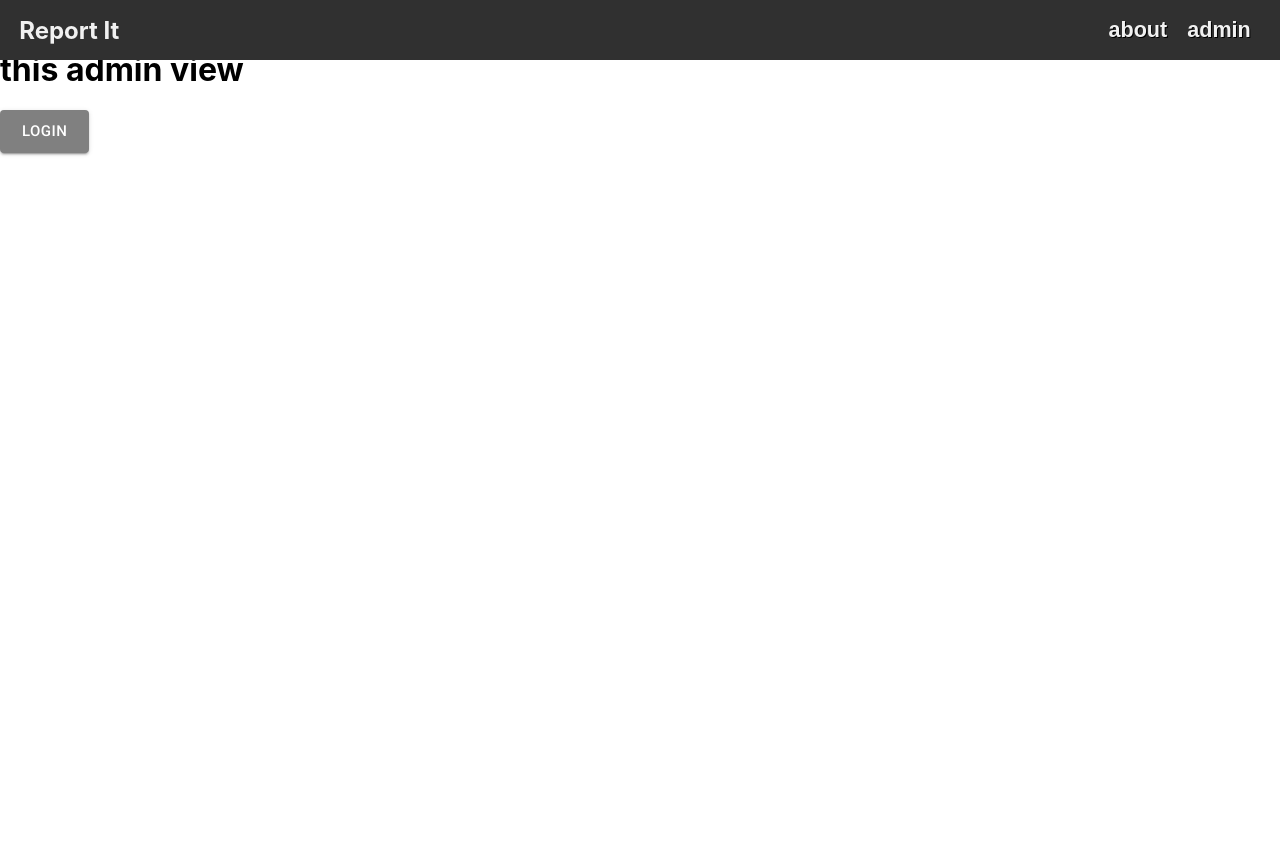
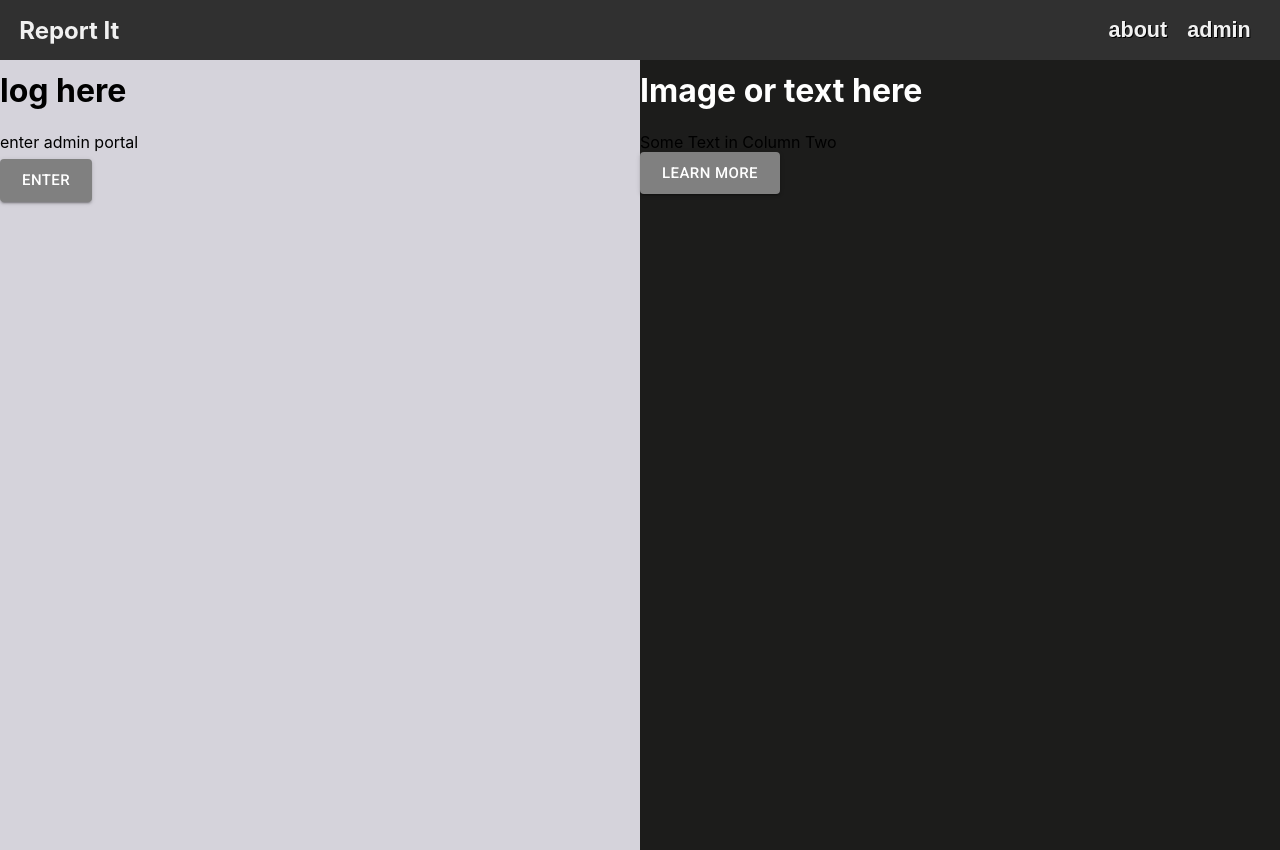
Before and after one commit to Tfauves/ReportItFrontEnd, a React (Create React App) app: page /admin in a window 1280 px wide. Before the commit the page ends 800 px from the top, so only its background shows below. Built offline with nearby package versions, Linux system fonts and the light colour scheme.

Commit message:
style layout admin view

```diff
--- a/src/components/AreaAdmin/AdminView.js
+++ b/src/components/AreaAdmin/AdminView.js
@@ -8,19 +8,94 @@ const AdminView = () => {
   const handleNavigate = () => {
     navigate("/adminlogin");
   };
+
+  const handleNavigateAbout = () => {
+    navigate("/about");
+  };
   return (
+    <div style={{}}>
+      <div
+        class="row"
+        style={{
+          display: "flex",
+          flexDirection: "row",
+          flexWrap: "wrap",
+          width: "100%",
+        }}
+      >
+        <div
+          class="column"
+          style={{
+            display: "flex",
+            flexDirection: "column",
+            flexBasis: "100%",
+            flex: "1",
+          }}
+        >
+          <div
+            class="left-column"
+            style={{
+              backgroundColor: "#d5d3db",
+              height: "100vh",
+              justifyContent: "center",
+              alignItems: "center",
+            }}
+          >
+            <div style={{}}>
+              <h1>log here</h1>
+            </div>
+            enter admin portal
             <div>
-      <h1>this admin view</h1>
               <Button
                 sx={{ "&:hover": { color: "#303030" } }}
-        style={{ backgroundColor: "gray" }}
+                style={{ backgroundColor: "gray", marginTop: ".5em" }}
                 onClick={handleNavigate}
                 variant="contained"
                 size="large"
               >
-        login
+                enter
               </Button>
             </div>
+          </div>
+        </div>
+        <div
+          class="column"
+          style={{
+            display: "flex",
+            flexDirection: "column",
+            flexBasis: "100%",
+            flex: "1",
+          }}
+        >
+          <div
+            class="right-column"
+            style={{ backgroundColor: "#1c1c1b", height: "100vh" }}
+          >
+            <div style={{}}>
+              <h1 style={{ color: "white" }}>Image or text here</h1>
+            </div>
+            Some Text in Column Two
+            <div>
+              <Button
+                sx={{ "&:hover": { color: "#303030" } }}
+                style={{
+                  backgroundColor: "gray",
+                }}
+                onClick={handleNavigateAbout}
+                variant="contained"
+                size="large"
+              >
+                learn more
+              </Button>
+            </div>
+          </div>
+        </div>
+      </div>
+    </div>
+    // <div style={{ flexDirection: "column", backgroundColor: "blue" }}>
+    //   <h1>this admin view</h1>
+
+    // </div>
   );
 };
 export default AdminView;
```
Lines whose indentation alone changed are shown as unchanged.
